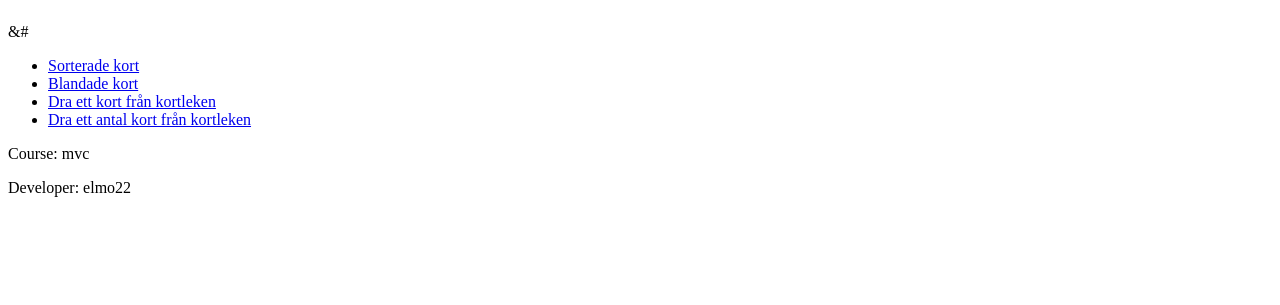
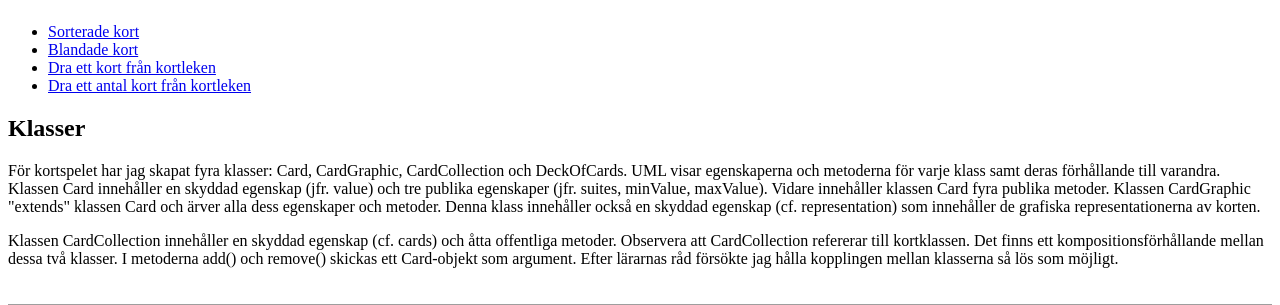
Before and after one commit to elemoser/report, a Symfony app: template templates/card_game/card.html.twig in a window 1280 px wide. Shown: the part 207-512 px from the top of the page. Before the commit the page ends 404 px from the top, so only its background shows below. Run offline with Twig, Linux system fonts and the light colour scheme; the template is opened without the code that fills it, so the values that code supplies are empty; some libraries are stand-ins or nearby versions; grey boxes are pictures that could not be loaded.

Commit message:
Finish Game webpages

```diff
--- a/assets/styles/app.scss
+++ b/assets/styles/app.scss
@@ -81,6 +81,7 @@ code {
     }
 }
 
+.game-links,
 .nav-report {
     display: flex;
     flex-flow: row wrap;
--- a/src/Controller/GameController.php
+++ b/src/Controller/GameController.php
@@ -15,10 +15,9 @@ class GameController extends AbstractController {
     #[Route("/card", name: "card_home")]
     public function card_home(): Response
     {
-        $card = new CardGraphic();
+        $card = new CardGraphic("hjärter", "ess");
 
         $data = [
-            "card" => $card->draw(),
             "cardString" => $card->getAsString()
         ];
 
--- a/templates/card_game/card.html.twig
+++ b/templates/card_game/card.html.twig
@@ -3,12 +3,32 @@
 {% block title %}Game{% endblock %}
 
 {% block body %}
-    <h1>Kortlek</h1>
-    <span class="card">&#{{ cardString }}</span>
+    <h1>Kortlek <span>&#{{ cardString }}</span></h1>
+
     <ul class="game-links">
         <li><a href="{{ path('card_deck') }}">Sorterade kort</a></li>
         <li><a href="{{ path('card_deck_shuffle') }}">Blandade kort</a></li>
         <li><a href="{{ path('card_deck_draw') }}">Dra ett kort från kortleken</a></li>
         <li><a href="{{ path('card_deck_draw_num', {num: 5}) }}">Dra ett antal kort från kortleken</a></li>
     </ul>
+
+    <h2>Klasser</h2>
+    <div>
+    <p>
+        För kortspelet har jag skapat fyra klasser: Card, CardGraphic, CardCollection och DeckOfCards.
+        UML visar egenskaperna och metoderna för varje klass samt deras förhållande till varandra.
+        Klassen Card innehåller en skyddad egenskap (jfr. value) och tre publika egenskaper (jfr. suites, minValue, maxValue).
+        Vidare innehåller klassen Card fyra publika metoder.
+        Klassen CardGraphic "extends" klassen Card och ärver alla dess egenskaper och metoder.
+        Denna klass innehåller också en skyddad egenskap (cf. representation) som innehåller de grafiska representationerna av korten.
+    </p>
+    <p>
+        Klassen CardCollection innehåller en skyddad egenskap (cf. cards) och åtta offentliga metoder.
+        Observera att CardCollection refererar till kortklassen.
+        Det finns ett kompositionsförhållande mellan dessa två klasser.
+        I metoderna add() och remove() skickas ett Card-objekt som argument.
+        Efter lärarnas råd försökte jag hålla kopplingen mellan klasserna så lös som möjligt.
+    </p>
+    <iframe frameborder="0" style="margin: 20px auto; width:100%; height:532px;" src="https://viewer.diagrams.net/?tags=%7B%7D&highlight=0000ff&edit=_blank&layers=1&nav=1&title=UML_Kortlek.drawio#Uhttps%3A%2F%2Fdrive.google.com%2Fuc%3Fid%3D1qIo7t2LJX73xQ3oK5V8UwLoNorSZuz_B%26export%3Ddownload"></iframe>
+    </div>
 {% endblock %}
--- a/templates/card_game/card_deck_draw.html.twig
+++ b/templates/card_game/card_deck_draw.html.twig
@@ -5,6 +5,8 @@
 {% block body %}
     <h1>Dra ett kort från kortleken</h1>
     <p>Antal kort kvar: {{ deckCount }}</p>
+    <div>
     <span class="card" style="color: {{ cardColor }}">&#{{ cardString }}</span>
+    </div>
     <a href="{{ path('card_home') }}">Tillbaka till spelets landningssida</a>
 {% endblock %}
--- a/templates/card_game/card_deck_draw_num.html.twig
+++ b/templates/card_game/card_deck_draw_num.html.twig
@@ -5,8 +5,10 @@
 {% block body %}
     <h1>Drar ett antal kort från kortleken</h1>
     <p>Antal kort kvar: {{ deckCount }}</p>
+    <div>
     {% for key, value in cardStrings %}
         <span class="card" style="color: {{ cardColors[key] }}">&#{{ value }}</span>
     {% endfor %}
+    </div>
     <a href="{{ path('card_home') }}">Tillbaka till spelets landningssida</a>
 {% endblock %}
```
